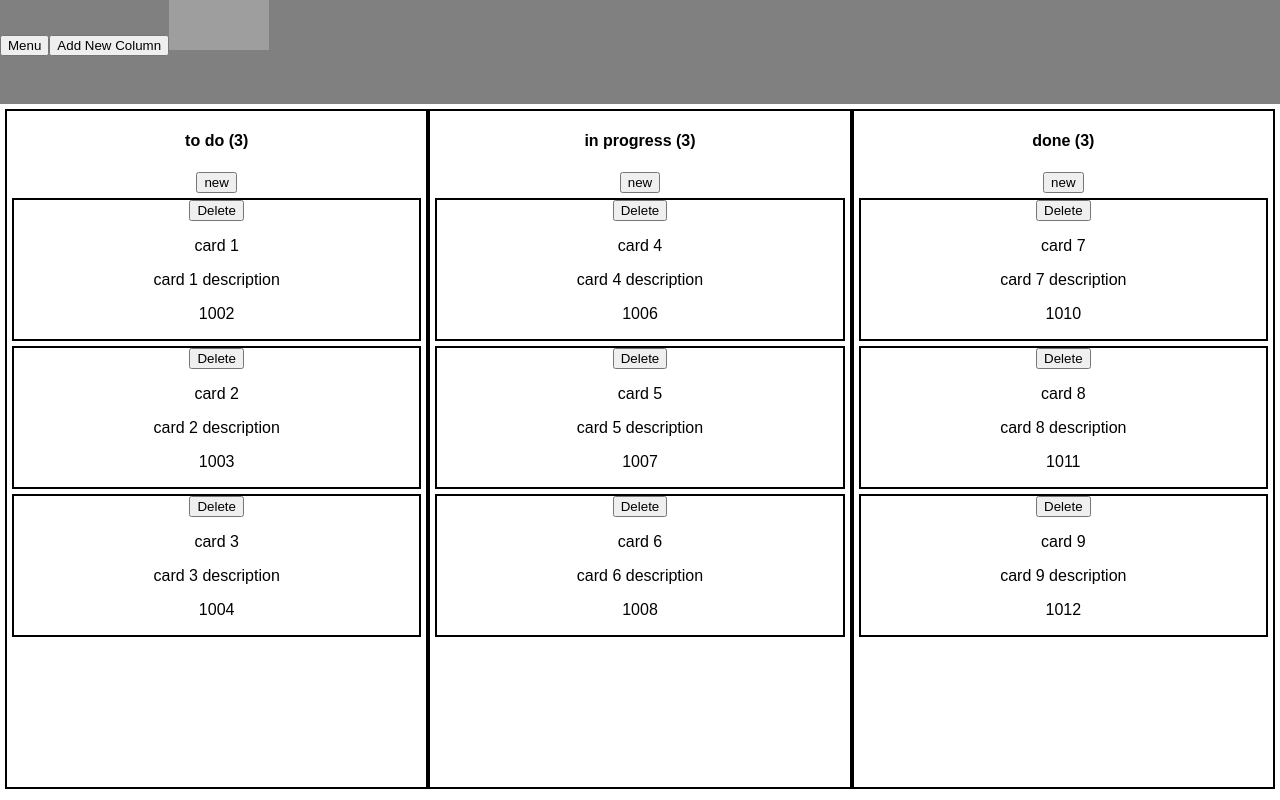
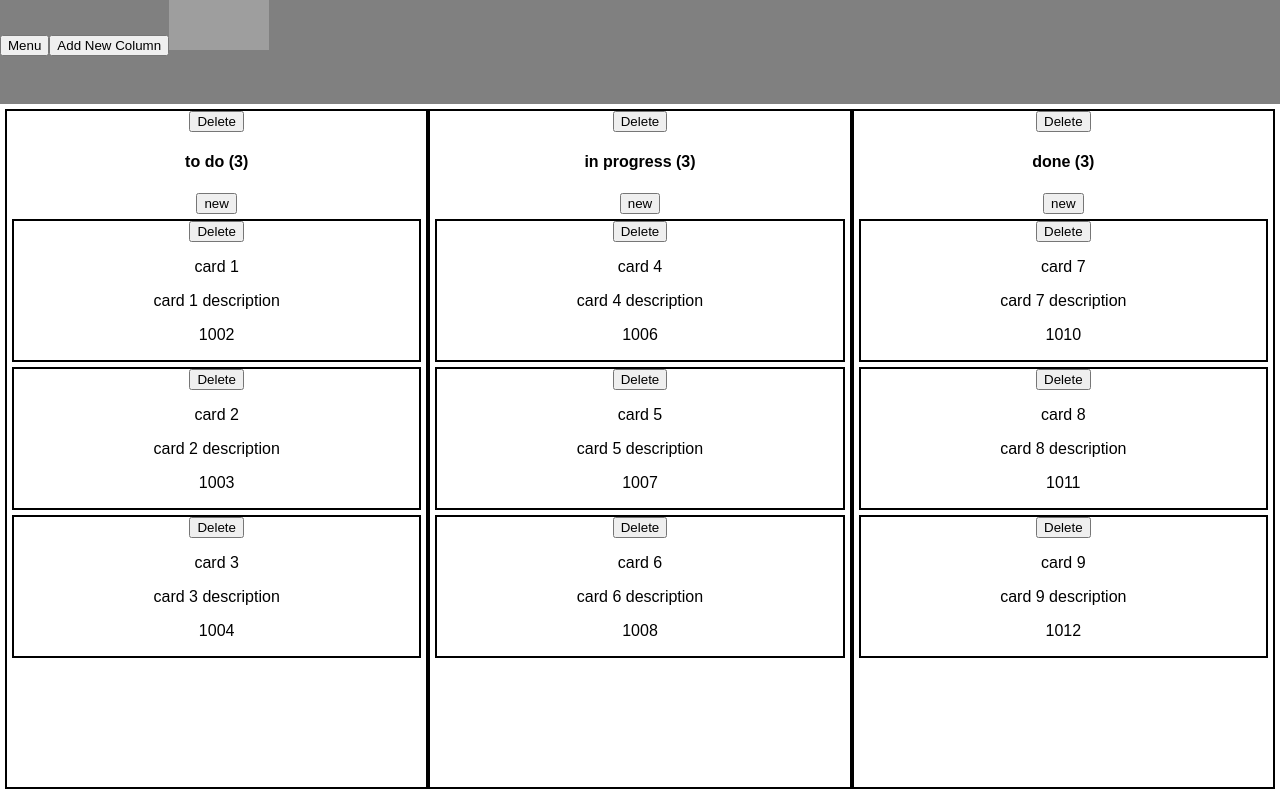
Before and after one commit to acsly/kanbanboard-naive-react, a React app: page / in a window 1280 px wide. Built offline with nearby package versions, Linux system fonts and the light colour scheme; grey boxes are pictures that could not be loaded.

Commit message:
delete column implemented without moving cards inside it to a column

```diff
--- a/src/components/Board/Board.js
+++ b/src/components/Board/Board.js
@@ -8,7 +8,8 @@ const board = (props) => (
         <Columns
             columns={props.columns}
             newCardClicked={props.newCardClicked}
-            deleteCardClicked={props.deleteCardClicked}/>
+            deleteCardClicked={props.deleteCardClicked}
+            deleteColumnClicked={props.deleteColumnClicked}/>
     </div>
 );
 
--- a/src/components/Columns/Column/Column.js
+++ b/src/components/Columns/Column/Column.js
@@ -6,6 +6,7 @@ import Cards from '../../Cards/Cards';
 const column = (props) => (
     <div className={classes.Column}>
         <header>
+            <button onClick={() => props.deleteColumnClicked(props.id)}>Delete</button>
             <h4>{props.name} ({props.cards.length})</h4>
             <button onClick={props.newCardClicked}>new</button>
         </header>
--- a/src/components/Columns/Columns.js
+++ b/src/components/Columns/Columns.js
@@ -10,7 +10,8 @@ const columns = (props) => props.columns.map((column, index) => {
         key={column.id}
         cards={column.cards}
         newCardClicked={() => props.newCardClicked(index)}
-        deleteCardClicked={props.deleteCardClicked.bind(this, index)} />
+        deleteCardClicked={props.deleteCardClicked.bind(this, index)}
+        deleteColumnClicked={props.deleteColumnClicked}/>
 });
 
 
--- a/src/containers/App.js
+++ b/src/containers/App.js
@@ -110,8 +110,18 @@ class App extends Component {
     cards = cards.filter(c => {
       return c.id !== id;
     });
-    //console.log(cards);
     boards[this.state.activeBoardIndex].columns[index].cards = cards;
+    this.setState({ boards: boards });
+  };
+
+  deleteColumnHandler = (id) => {
+    console.log(id);
+    const boards = this.state.boards.slice();
+    let columns = boards[this.state.activeBoardIndex].columns;
+    columns = columns.filter(c => {
+      return c.id !== id;
+    });
+    boards[this.state.activeBoardIndex].columns = columns;
     this.setState({ boards: boards });
   };
 
@@ -150,7 +160,8 @@ class App extends Component {
           board={this.state.boards[this.state.activeBoardIndex]}
           columns={this.state.boards[this.state.activeBoardIndex].columns}
           newCardClicked={this.newCardHandler}
-          deleteCardClicked={this.deleteCardHandler}/>
+          deleteCardClicked={this.deleteCardHandler}
+          deleteColumnClicked={this.deleteColumnHandler}/>
       </div>
     );
   }
```
